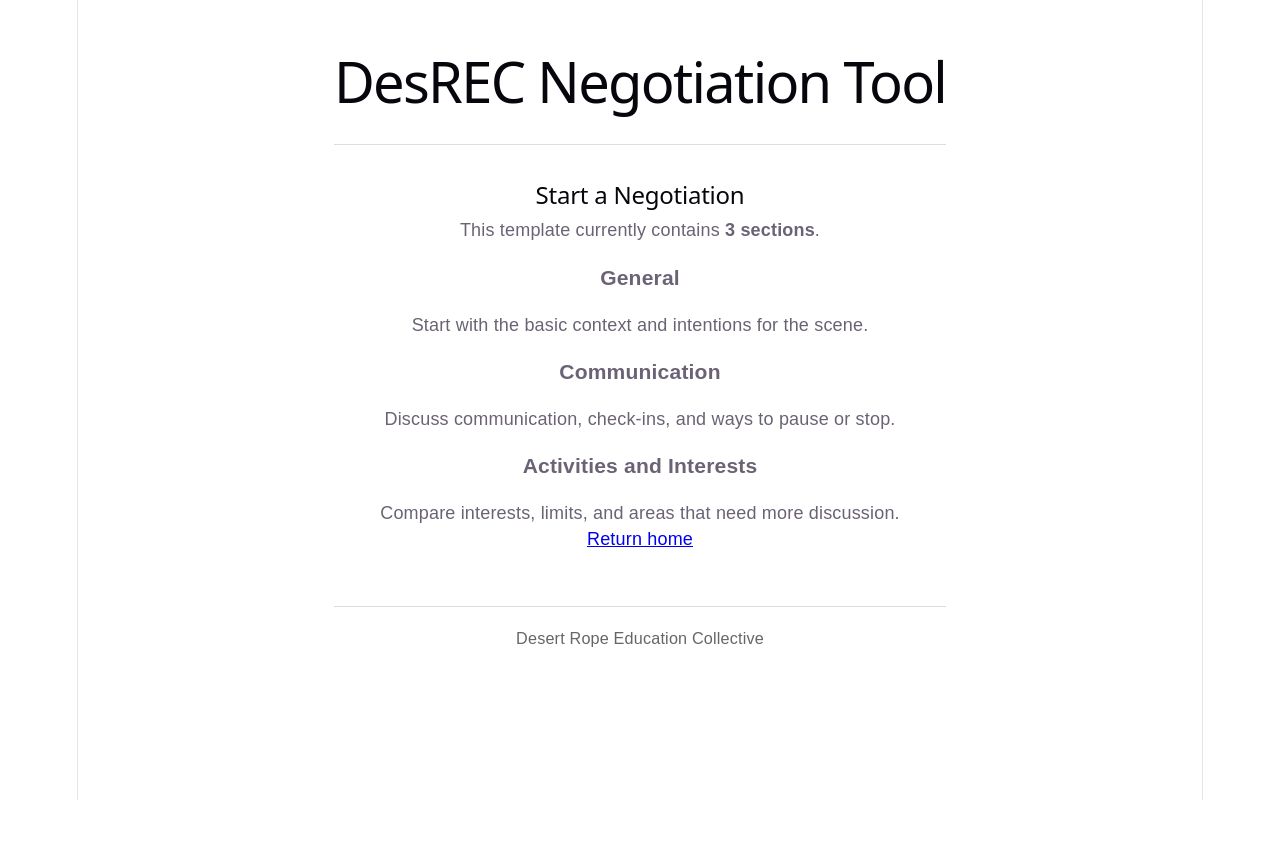
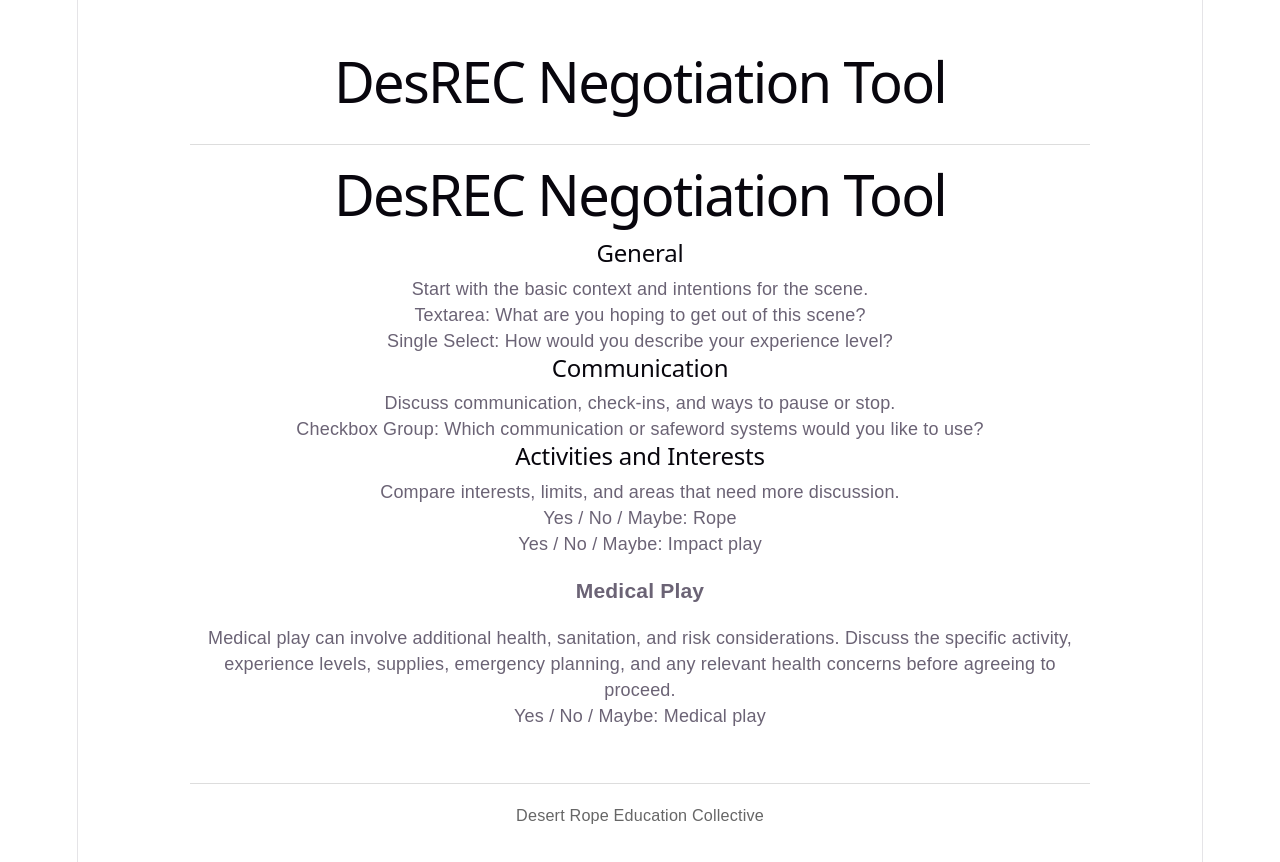
Before and after one commit to barisax324/desrec-negotiation-tool, a React (Vite) app: page /start in a window 1280 px wide. Shown: the top 862 px of the page. Before the commit the page ends 800 px from the top, so only its background shows below. Built offline with nearby package versions, Linux system fonts and the light colour scheme.

Commit message:
Version 0.2.3 - Render questionnaire from JSON

```diff
--- a/src/components/QuestionRenderer.tsx
+++ b/src/components/QuestionRenderer.tsx
@@ -1,101 +1,42 @@
 import type { NegotiationQuestion } from "../types/negotiation";
 
-interface Props {
+import InfoCard from "./questions/InfoCard";
+import TextQuestion from "./questions/TextQuestion";
+import TextAreaQuestion from "./questions/TextAreaQuestion";
+import YesNoMaybeQuestion from "./questions/YesNoMaybeQuestion";
+import CheckboxGroupQuestion from "./questions/CheckboxGroupQuestion";
+import SingleSelectQuestion from "./questions/SingleSelectQuestion";
+
+interface QuestionRendererProps {
   question: NegotiationQuestion;
 }
 
-function QuestionRenderer({ question }: Props) {
+function QuestionRenderer({ question }: QuestionRendererProps) {
   switch (question.type) {
+    case "infoCard":
+      return <InfoCard question={question} />;
+
     case "text":
+      return <TextQuestion question={question} />;
+
+    case "textarea":
+      return <TextAreaQuestion question={question} />;
+
+    case "yesNoMaybe":
+      return <YesNoMaybeQuestion question={question} />;
+
+    case "checkboxGroup":
+      return <CheckboxGroupQuestion question={question} />;
+
+    case "singleSelect":
+      return <SingleSelectQuestion question={question} />;
+
+    default:
       return (
         <div>
-          <label>{question.title}</label>
-          <input type="text" />
+          Unknown question type: <strong>{question.type}</strong>
         </div>
       );
-
-    case "textarea":
-      return (
-        <div>
-          <label>{question.title}</label>
-          <textarea rows={4}></textarea>
-        </div>
-      );
-
-    case "singleSelect":
-      return (
-        <div>
-          <label>{question.title}</label>
-
-          <select>
-            <option value="">Choose one...</option>
-
-            {question.options?.map((option) => (
-              <option
-                key={option.value}
-                value={option.value}
-              >
-                {option.label}
-              </option>
-            ))}
-          </select>
-        </div>
-      );
-
-    case "multiSelect":
-      return (
-        <div>
-          <label>{question.title}</label>
-
-          {question.options?.map((option) => (
-            <div key={option.value}>
-              <label>
-                <input type="checkbox" />
-                {option.label}
-              </label>
-            </div>
-          ))}
-        </div>
-      );
-
-    case "interestScale":
-      return (
-        <div>
-          <label>{question.title}</label>
-
-          {question.options?.map((option) => (
-            <label
-              key={option.value}
-              style={{ marginRight: "20px" }}
-            >
-              <input
-                type="radio"
-                name={question.id}
-              />
-              {option.label}
-            </label>
-          ))}
-        </div>
-      );
-
-    case "info":
-      return (
-        <div
-          style={{
-            border: "1px solid #ccc",
-            padding: "16px",
-            borderRadius: "8px",
-            background: "#f9f9f9",
-          }}
-        >
-          <strong>{question.title}</strong>
-
-          <p>{question.description}</p>
-        </div>
-      );
-
-    default:
-      return <p>Unsupported question type.</p>;
   }
 }
 
--- a/src/components/questions/CheckboxGroupQuestion.tsx
+++ b/src/components/questions/CheckboxGroupQuestion.tsx
@@ -0,0 +1,11 @@
+import type { NegotiationQuestion } from "../../types/negotiation";
+
+interface CheckboxGroupQuestionProps {
+  question: NegotiationQuestion;
+}
+
+function CheckboxGroupQuestion({ question }: CheckboxGroupQuestionProps) {
+  return <div>Checkbox Group: {question.title}</div>;
+}
+
+export default CheckboxGroupQuestion;
--- a/src/components/questions/InfoCard.tsx
+++ b/src/components/questions/InfoCard.tsx
@@ -0,0 +1,19 @@
+import type { NegotiationQuestion } from "../../types/negotiation";
+
+interface InfoCardProps {
+  question: NegotiationQuestion;
+}
+
+function InfoCard({ question }: InfoCardProps) {
+  return (
+    <div className="info-card">
+      <h3>{question.title}</h3>
+
+      {question.description && (
+        <p>{question.description}</p>
+      )}
+    </div>
+  );
+}
+
+export default InfoCard;
--- a/src/components/questions/SingleSelectQuestion.tsx
+++ b/src/components/questions/SingleSelectQuestion.tsx
@@ -0,0 +1,11 @@
+import type { NegotiationQuestion } from "../../types/negotiation";
+
+interface SingleSelectQuestionProps {
+  question: NegotiationQuestion;
+}
+
+function SingleSelectQuestion({ question }: SingleSelectQuestionProps) {
+  return <div>Single Select: {question.title}</div>;
+}
+
+export default SingleSelectQuestion;
--- a/src/components/questions/TextAreaQuestion.tsx
+++ b/src/components/questions/TextAreaQuestion.tsx
@@ -0,0 +1,11 @@
+import type { NegotiationQuestion } from "../../types/negotiation";
+
+interface TextAreaQuestionProps {
+  question: NegotiationQuestion;
+}
+
+function TextAreaQuestion({ question }: TextAreaQuestionProps) {
+  return <div>Textarea: {question.title}</div>;
+}
+
+export default TextAreaQuestion;
--- a/src/components/questions/TextQuestion.tsx
+++ b/src/components/questions/TextQuestion.tsx
@@ -0,0 +1,11 @@
+import type { NegotiationQuestion } from "../../types/negotiation";
+
+interface TextQuestionProps {
+  question: NegotiationQuestion;
+}
+
+function TextQuestion({ question }: TextQuestionProps) {
+  return <div>Text Question: {question.title}</div>;
+}
+
+export default TextQuestion;
--- a/src/components/questions/YesNoMaybeQuestion.tsx
+++ b/src/components/questions/YesNoMaybeQuestion.tsx
@@ -0,0 +1,11 @@
+import type { NegotiationQuestion } from "../../types/negotiation";
+
+interface YesNoMaybeQuestionProps {
+  question: NegotiationQuestion;
+}
+
+function YesNoMaybeQuestion({ question }: YesNoMaybeQuestionProps) {
+  return <div>Yes / No / Maybe: {question.title}</div>;
+}
+
+export default YesNoMaybeQuestion;
--- a/src/pages/Start/Start.tsx
+++ b/src/pages/Start/Start.tsx
@@ -1,43 +1,28 @@
-import { Link } from "react-router-dom";
-import negotiationData from "../../Data/negotiation.json";
-import type { NegotiationTemplate } from "../../types/negotiation";
 import MainLayout from "../../layouts/MainLayout";
-import questionrenderer from "../../components/QuestionRenderer";
+
+import negotiation from "../../data/negotiation.json";
+
+import QuestionRenderer from "../../components/QuestionRenderer";
 
 function Start() {
-  const negotiation = negotiationData as NegotiationTemplate;
-
   return (
     <MainLayout>
-      <h2>Start a Negotiation</h2>
+      <h1>{negotiation.title}</h1>
 
-      <p>{negotiation.description}</p>
-
-      <p>
-        This template currently contains{" "}
-        <strong>{negotiation.sections.length} sections</strong>.
-      </p>
-
-      <div>
       {negotiation.sections.map((section) => (
         <section key={section.id}>
-      <h3>{section.title}</h3>
+          <h2>{section.title}</h2>
 
-      <p>{section.description}</p>
+          {section.description && <p>{section.description}</p>}
 
           {section.questions.map((question) => (
-        <questionrenderer
+            <QuestionRenderer
               key={question.id}
               question={question}
             />
           ))}
         </section>
       ))}
-</div>
-
-      <p>
-        <Link to="/">Return home</Link>
-      </p>
     </MainLayout>
   );
 }
```
Lines whose indentation alone changed are shown as unchanged.
